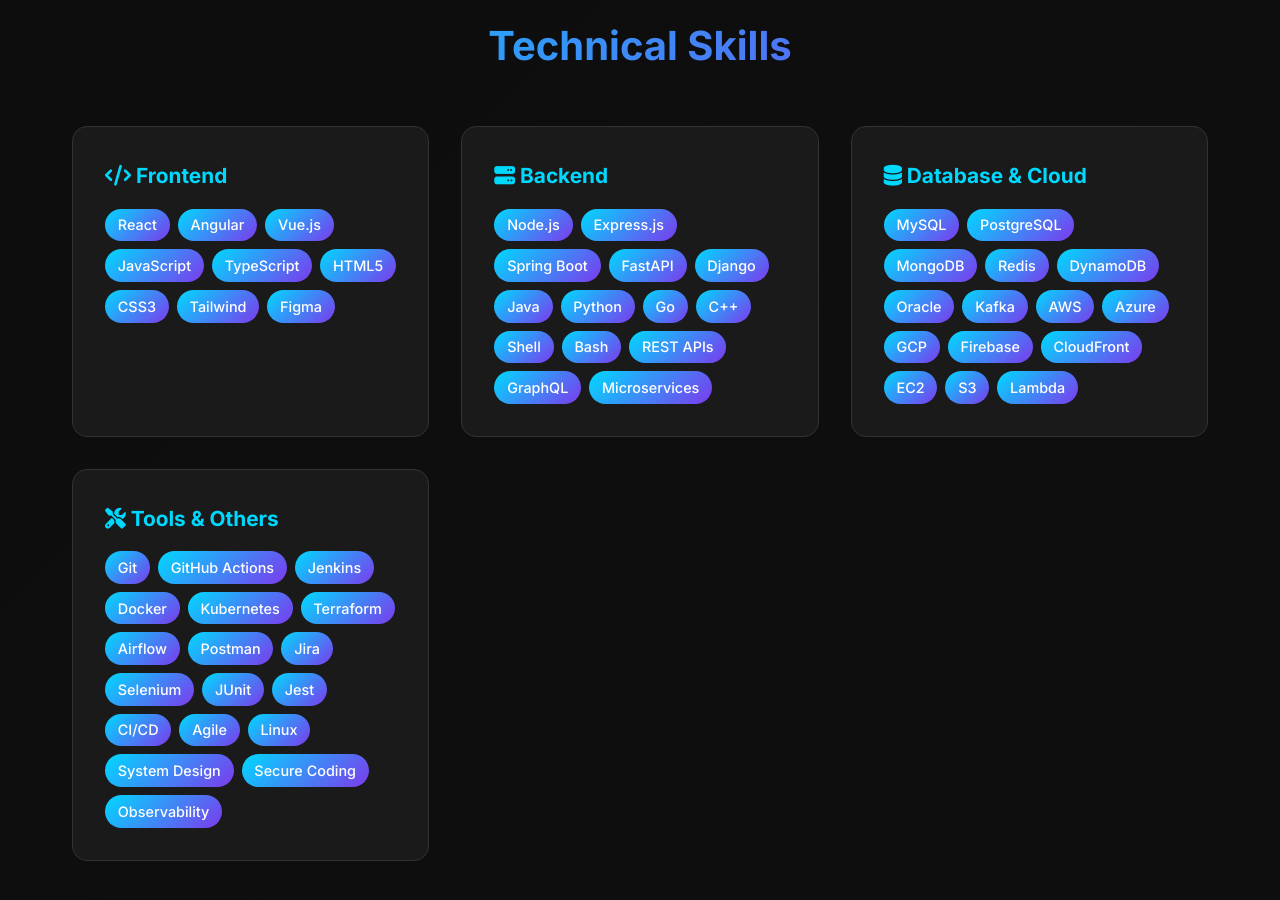
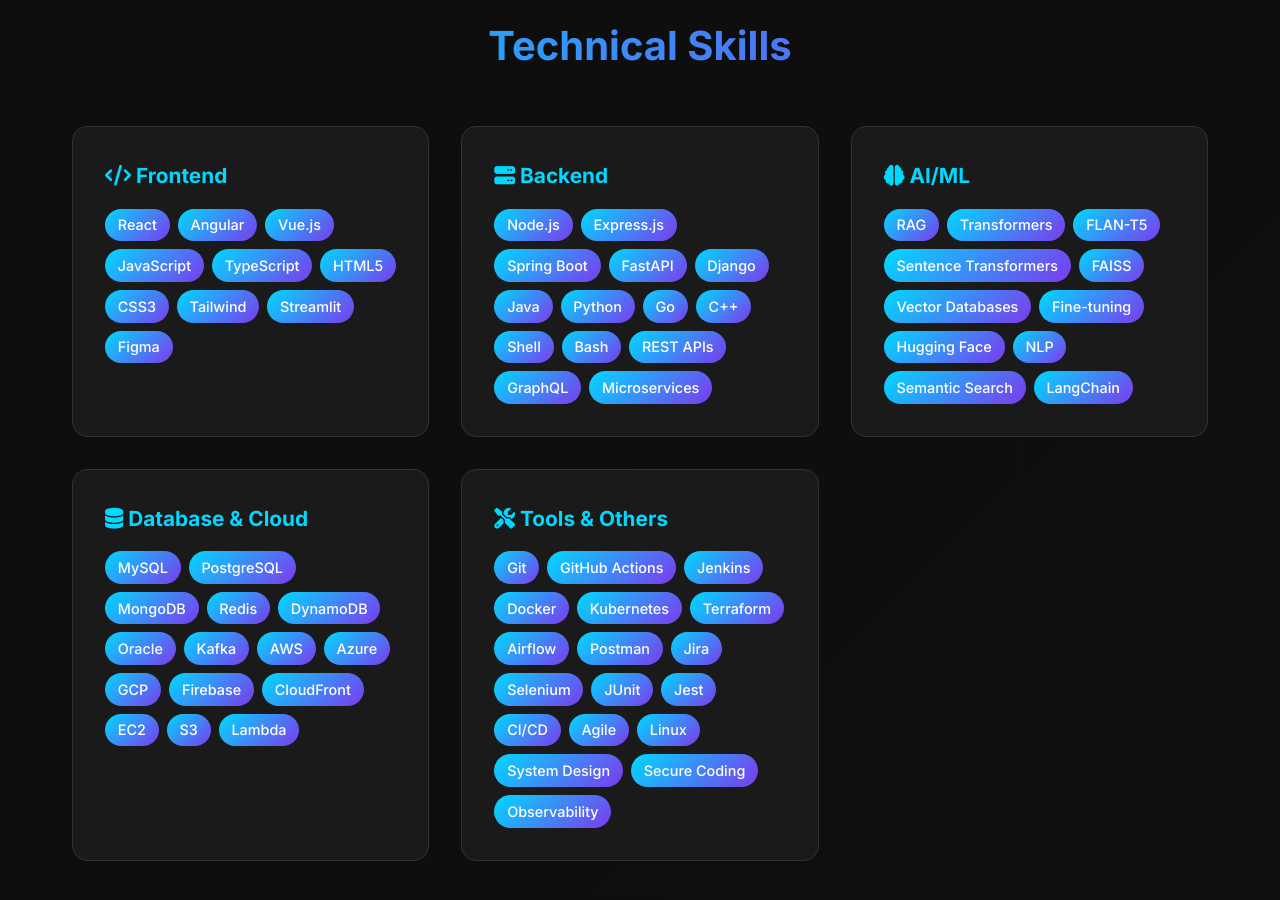
Before and after one commit to correia-jilson/correia_jilson.github.io, a plain HTML site: page index.html in a window 1280 px wide. Shown: the part 4940-5840 px from the top of the page. Drawn offline with Linux system fonts and the light colour scheme.

Commit message:
Update index.html

```diff
--- a/index.html
+++ b/index.html
@@ -1234,6 +1234,7 @@ of production-ready features.</li>
                 <span class="skill-tag">HTML5</span>
                 <span class="skill-tag">CSS3</span>
                 <span class="skill-tag">Tailwind</span>
+                <span class="skill-tag">Streamlit</span>
                 <span class="skill-tag">Figma</span>
             </div>
         </div>
@@ -1254,6 +1255,22 @@ of production-ready features.</li>
                 <span class="skill-tag">REST APIs</span>
                 <span class="skill-tag">GraphQL</span>
                 <span class="skill-tag">Microservices</span>
+            </div>
+        </div>
+        <div class="skill-category">
+            <h3><i class="fas fa-brain"></i> AI/ML</h3>
+            <div class="skill-tags">
+                <span class="skill-tag">RAG</span>
+                <span class="skill-tag">Transformers</span>
+                <span class="skill-tag">FLAN-T5</span>
+                <span class="skill-tag">Sentence Transformers</span>
+                <span class="skill-tag">FAISS</span>
+                <span class="skill-tag">Vector Databases</span>
+                <span class="skill-tag">Fine-tuning</span>
+                <span class="skill-tag">Hugging Face</span>
+                <span class="skill-tag">NLP</span>
+                <span class="skill-tag">Semantic Search</span>
+                <span class="skill-tag">LangChain</span>
             </div>
         </div>
         <div class="skill-category">
@@ -1300,6 +1317,7 @@ of production-ready features.</li>
             </div>
         </div>
     </div>
+    </div>
 </section>
 
 
```
